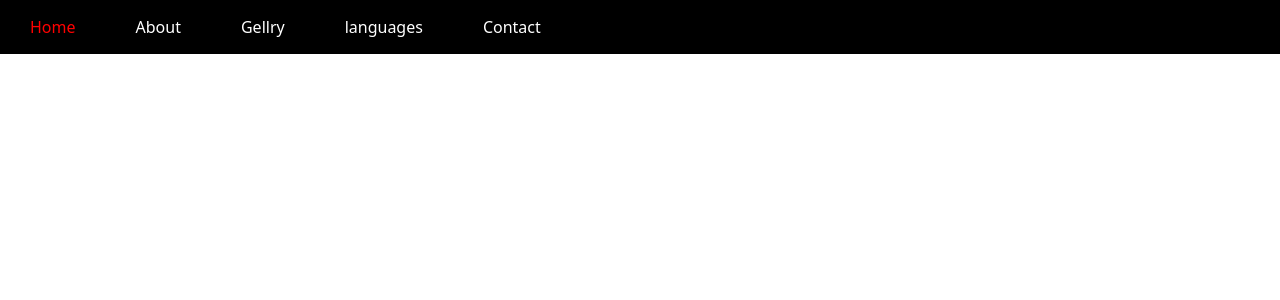
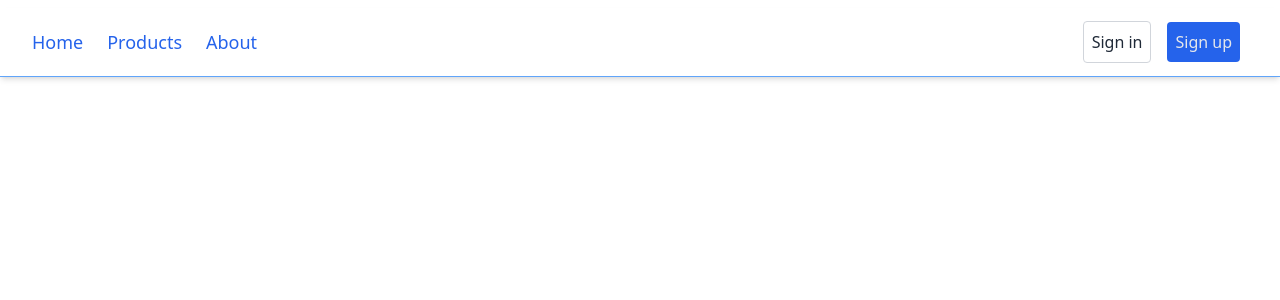
Before and after one commit to eak11146/next-jsx, a Next.js app: page / in a window 1280 px wide. Shown: the top 300 px of the page. Built offline with nearby package versions, Linux system fonts and the light colour scheme; no server answers.

Commit message:
set login clerk

```diff
--- a/app/component/NavBar.jsx
+++ b/app/component/NavBar.jsx
@@ -1,19 +1,52 @@
- import { Languages } from "lucide-react"
+ 'use client'
+
 import Link from "next/link"
+import { useUser, UserButton ,SignOutButton } from "@clerk/nextjs";
+
+const NavBar = () => {
+
+  const user = useUser();
+
+  if(user){
+    console.log( user);
+  }
 
 
-const NavBar = () => {
   return (
     <>
-    <nav className='bg-black justify-around'>
-        <ul className='nav-me'>
-            <li><Link href='/'>Home</Link></li>
-            <li>About</li>
-            <li>Gellry</li>
-            <li><Link href='languages'>languages</Link></li>
-            <li>Contact</li>
-        </ul>
-    </nav>
+    <nav id="header" className="w-full z-30 top-5 py-1 bg-white shadow-md border-b border-blue-400 mt-2">
+      <div className="w-full flex items-center justify-between mt-0 px-6 py-2">
+         <label htmlFor="menu-toggle" className="cursor-pointer md:hidden block">
+            <svg className="fill-current text-blue-600" xmlns="http://www.w3.org/2000/svg" width="20" height="20" viewBox="0 0 20 20">
+               <title>menu</title>
+               <path d="M0 3h20v2H0V3zm0 6h20v2H0V9zm0 6h20v2H0v-2z"></path>
+            </svg>
+         </label>
+         <input className="hidden" type="checkbox" id="menu-toggle" />
+
+         <div className="hidden md:flex md:items-center md:w-auto w-full order-3 md:order-1" id="menu">
+            <nav>
+               <ul className="md:flex items-center justify-between text-base text-blue-600 pt-4 md:pt-0">
+                  <li><Link className="inline-block no-underline hover:text-black font-medium text-lg py-2 px-4 lg:-ml-2" href="/">Home</Link></li>
+                  <li><Link className="inline-block no-underline hover:text-black font-medium text-lg py-2 px-4 lg:-ml-2" href="#">Products</Link></li>
+                  <li><Link className="inline-block no-underline hover:text-black font-medium text-lg py-2 px-4 lg:-ml-2" href="#">About</Link></li>
+               </ul>
+            </nav>
+         </div>
+
+         <div className="order-2 md:order-3 flex flex-wrap items-center justify-end mr-0 md:mr-4" id="nav-content">
+            <div className="auth flex items-center w-full md:w-full">
+              <Link href='/sign-in' >
+               <button className="bg-transparent text-gray-800  p-2 rounded border border-gray-300 mr-4 hover:bg-gray-100 hover:text-gray-700">Sign in</button>
+               </Link>
+               <Link href='/sign-up' >
+               <button className="bg-blue-600 text-gray-200  p-2 rounded  hover:bg-blue-500 hover:text-gray-100">Sign up</button>
+               </Link>
+            </div>
+         </div>
+      </div>
+   </nav>
+
 
     </>
   )
--- /dev/null
+++ b/app/component/UserDetails.jsx
@@ -0,0 +1,73 @@
+"use client";
+import { UserProfile , SignOutButton } from '@clerk/nextjs';
+import { useOrganization, useSession, useUser } from "@clerk/nextjs";
+
+
+function formatDate(date) {
+  /*return date.toLocaleDateString("en-US", {
+    month: "short",
+    day: "numeric",
+    year: "numeric",
+  });*/
+  return date.toLocaleDateString();
+}
+
+
+export default function Userdetails () {
+  const { user } = useUser();
+  const { session } = useSession();
+  const { organization } = useOrganization();
+
+  if (!user || !session) return null;
+
+  console.log(user)
+
+  return (
+
+    <div className="">
+      <UserProfile />
+
+      { user.firstName || user.lastName ? (
+        <>
+          <h1 className="text-[1.0625rem] font-semibold relative w-full text-center">
+              {user.firstName} {user.lastName}
+           </h1>
+           <p> {user.emailAddresses[0].emailAddress}</p>
+        </>
+        ):null
+      }
+
+
+
+<img src={user.imageUrl} className="size-20 rounded-full" />
+
+
+      {organization ? (
+          <>
+            <div className="mt-6 mb-4 text-[0.9375rem] font-semibold">
+              Organization detail
+
+
+            </div>
+            <p>{ formatDate(user.lastSignInAt) }</p>
+          </>
+
+
+
+
+
+           /*    {organization.id}
+              {organization.name}
+              {String(organization.membersCount)}
+              {String(organization.pendingInvitationsCount)}   */
+
+        ) : null}
+        <div>You are signed Out</div>
+        <SignOutButton>
+         <button className='bg-black text-white text-xl py-3 px-5 rounded-xl'>My custom button</button>
+        </SignOutButton>
+
+    </div>
+
+  );
+}
--- /dev/null
+++ b/app/dashboard/[[...dashboard]]/page.jsx
@@ -0,0 +1,13 @@
+import Userdetails  from  '../../component/UserDetails'
+
+const DashboardPage = () => {
+
+
+  return (
+    <>
+    <Userdetails />
+    </>
+  )
+}
+
+export default DashboardPage
--- a/app/globals.css
+++ b/app/globals.css
@@ -8,7 +8,7 @@
   margin: 0;
 }
 .nav-me li {
-  color: white;
+  color: #000;
   display:inline-block;
   padding: 15px 30px 15px ;
 }
--- a/app/layout.js
+++ b/app/layout.js
@@ -1,6 +1,14 @@
 import localFont from "next/font/local";
 import "./globals.css";
 import NavBar from "./component/NavBar";
+import {
+  ClerkProvider,
+  SignInButton,
+  SignedIn,
+  SignedOut,
+  UserButton
+} from '@clerk/nextjs'
+
 /*
 const geistSans = localFont({
   src: "./fonts/GeistVF.woff",
@@ -20,12 +28,15 @@ export const metadata = {
 
 export default function RootLayout({ children }) {
   return (
+    <ClerkProvider>
     <html lang="en">
-      <body
-      >
+      <body>
         <NavBar/>
+        <div className='mx-auto flex w-full mt-20 flex-col justify-center px-5 pt-0 md:h-[unset] md:max-w-[92%] lg:max-w-[80%] lg:px-6 xl:pl-0'>
         {children}
+        </div>
       </body>
     </html>
+    </ClerkProvider>
   );
 }
--- a/app/page.js
+++ b/app/page.js
@@ -2,7 +2,7 @@ import Image from "next/image";
 
 export default function Home() {
   return (
-    <div className="container mx-auto">
+    <div className="">
 
 
     </div>
--- /dev/null
+++ b/app/sign-in/[[...sign-in]]/page.jsx
@@ -0,0 +1,11 @@
+import { SignIn } from "@clerk/nextjs"
+
+const Sign_in = () => {
+  return (
+    <div className="mx-auto max-w-screen-lg">
+      <SignIn signUpUrl="/sign-up" forceRedirectUrl={"/dashboard"} />
+    </div>
+  )
+}
+
+export default Sign_in
--- /dev/null
+++ b/app/sign-up/[[...sign-up]]/loading.jsx
@@ -0,0 +1,10 @@
+ //rfc
+
+
+ export default function loading() {
+   return (
+     <div>
+
+     </div>
+   )
+ }
--- /dev/null
+++ b/app/sign-up/[[...sign-up]]/page.jsx
@@ -0,0 +1,15 @@
+//rfc
+//rafce
+import { SignUp } from "@clerk/nextjs"
+
+function SignOutPage() {
+  return (
+    <div>
+        <div className="mx-auto max-w-screen-lg">
+        <SignUp signInUrl="/sign-in" forceRedirectUrl={"/dashboard"} />
+       </div>
+    </div>
+  )
+}
+
+export default SignOutPage
--- a/package.json
+++ b/package.json
@@ -9,6 +9,7 @@
     "lint": "next lint"
   },
   "dependencies": {
+    "@clerk/nextjs": "^6.5.0",
     "class-variance-authority": "^0.7.0",
     "clsx": "^2.1.1",
     "lucide-react": "^0.461.0",
```
Also changed, not shown: middleware.js (added, +20 -0 lines), 1 other file (tests, documents, lock files or other folders).
